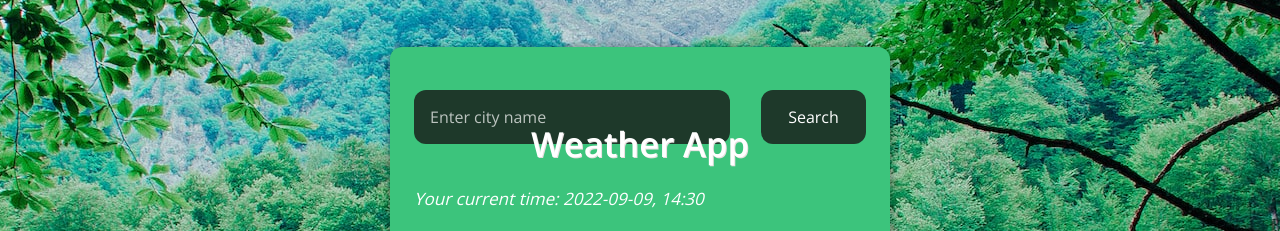
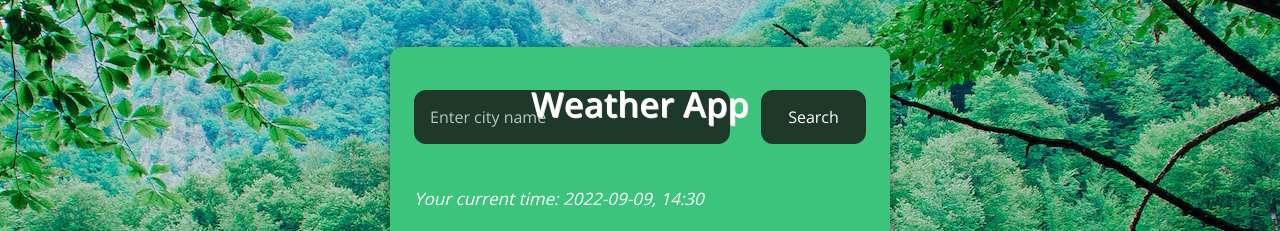
Before and after one commit to floreaportari/Weather-App, a website built with webpack: page src/index.html in a window 1280 px wide. Shown: the top 231 px of the page. Built offline with nearby package versions, Linux system fonts and the light colour scheme; no server answers.

Commit message:
fixed header-desc as it was overlaping

```diff
--- a/src/index.js
+++ b/src/index.js
@@ -2,7 +2,6 @@ import "./styles.css";
 import displayData from "./data.js";
 import getDateTime from "./time.js";
 
-window.addEventListener("load", displayData("Berlin"));
 getDateTime();
 
 const searchBtn = document.querySelector("button");
--- a/src/styles.css
+++ b/src/styles.css
@@ -22,7 +22,7 @@ body {
 
 .header-desc {
   position: absolute;
-  top: 15%;
+  top: 10%;
   font-size: clamp(1.6rem, 2.7vw, 3rem);
   color: #fff;
   text-shadow: 1px 1px #e7e0e0;
```
Also changed, not shown: dist/bundle.js.
